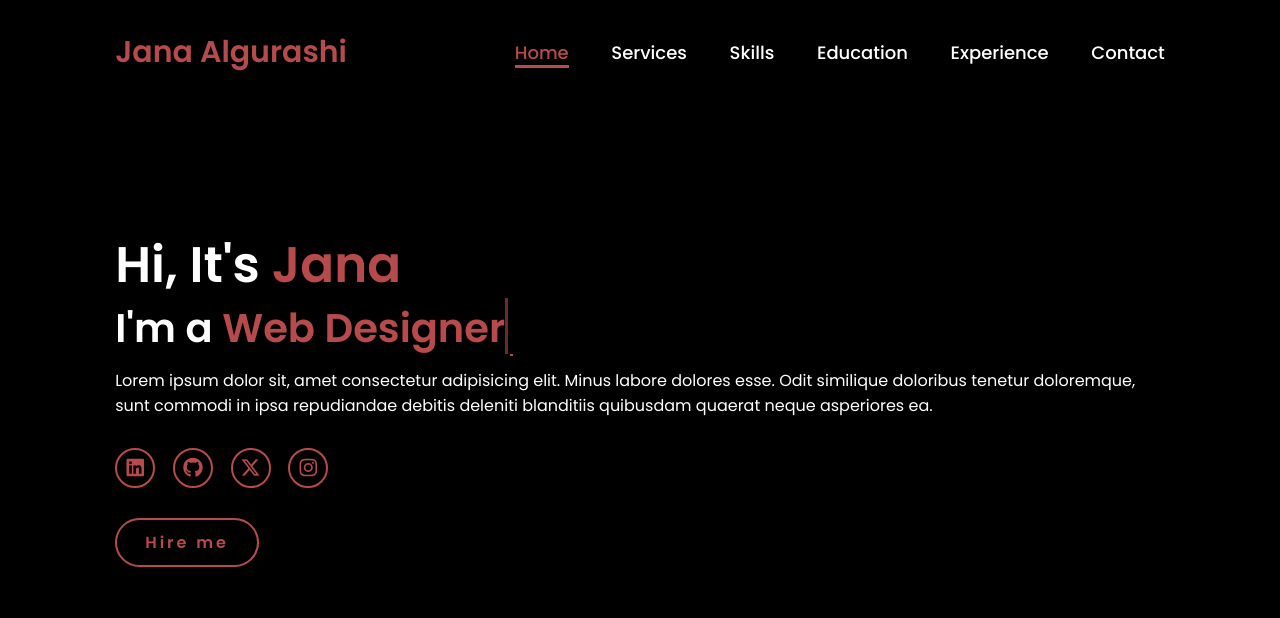
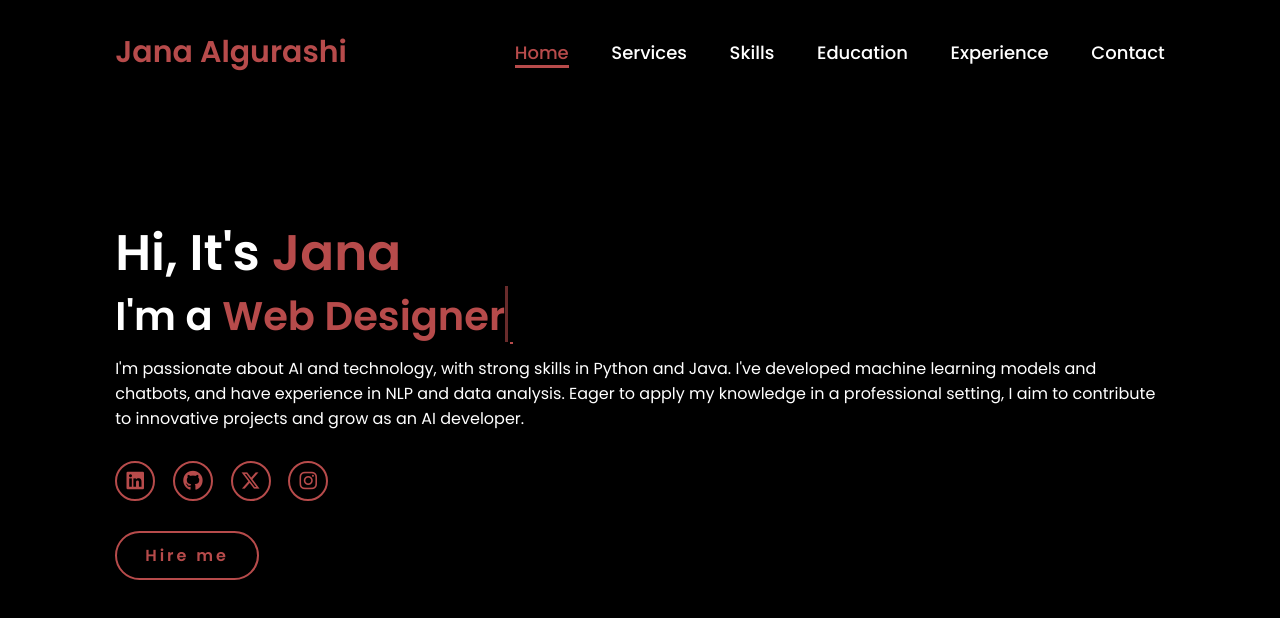
Before and after one commit to ja2003aa/my_webs, a plain HTML site: page index.html in a window 1280 px wide. Drawn offline with nearby package versions, Linux system fonts and the light colour scheme.

Commit message:
Update index.html

```diff
--- a/index.html
+++ b/index.html
@@ -27,7 +27,7 @@
         <div class="home-content">
             <h1>Hi, It's <span>Jana</span></h1>
             <h3 class="typing-text">I'm a <span  id="typed-text"></span></h3>
-            <p>Lorem ipsum dolor sit, amet consectetur adipisicing elit. Minus labore dolores esse. Odit similique doloribus tenetur doloremque, sunt commodi in ipsa repudiandae debitis deleniti blanditiis quibusdam quaerat neque asperiores ea.</p>
+            <p>I'm passionate about AI and technology, with strong skills in Python and Java. I've developed machine learning models and chatbots, and have experience in NLP and data analysis. Eager to apply my knowledge in a professional setting, I aim to contribute to innovative projects and grow as an AI developer.</p>
             <div class="social-icons">
                 <a href="#"><i class="fa-brands fa-linkedin"></i></a>
                 <a href="#"><i class="fa-brands fa-github"></i></a>
```
